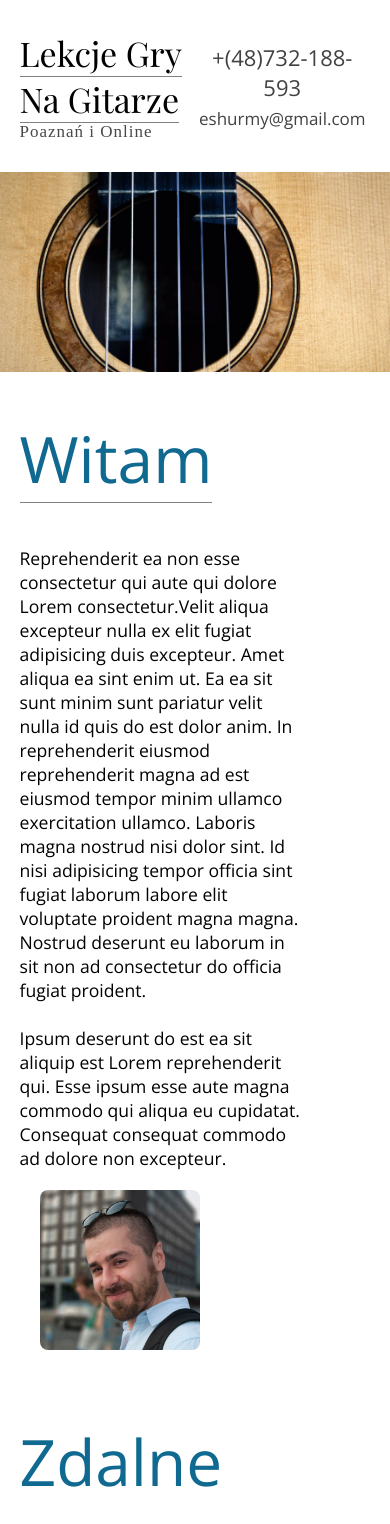
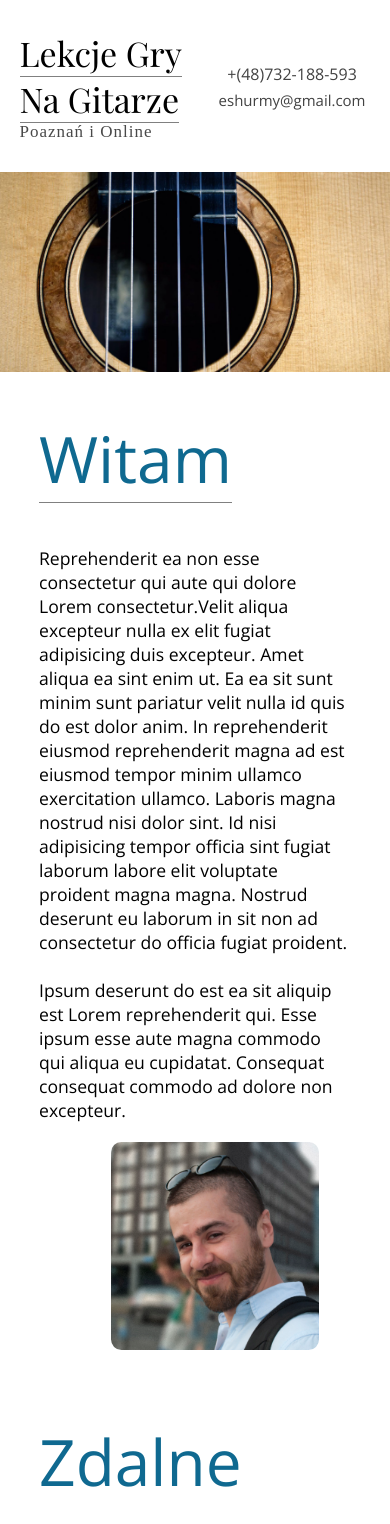
Before and after one commit to yauheniShurmei/guitar-lesson-poznan, a React (Create React App) app: page /home in a window 390 px wide. Shown: the top 1524 px of the page. Built offline with nearby package versions, Linux system fonts and the light colour scheme.

Commit message:
some css changes

```diff
--- a/src/Button/Button.js
+++ b/src/Button/Button.js
@@ -1,12 +1,11 @@
+import { Link } from "react-router-dom";
 import classes from "./Button.module.css";
 
 const Button = (props) => {
   return (
-    <div className={classes.Button}>
-      <a href={props.to} onclick="event.preventDefault()">
-        {props.children}
-      </a>
-    </div>
+    <Link className={classes.Button} to={props.to}>
+      {props.children}
+    </Link>
   );
 };
 
--- a/src/Button/Button.module.css
+++ b/src/Button/Button.module.css
@@ -9,9 +9,21 @@
   width: fit-content;
   margin: 4rem auto;
   display: flex;
+  text-decoration: none;
+  color: black;
 }
+
 .Button:hover {
   background-color: #0f6990;
   color: white;
   border-color: #0f6990;
 }
+
+@media (max-width: 450px) {
+  .Button {
+    background-color: #0f6990;
+    border: none;
+    transition: 0s;
+    color: white;
+  }
+}
--- a/src/Header/Header.module.css
+++ b/src/Header/Header.module.css
@@ -37,9 +37,26 @@
 .Email {
   font-size: 17px;
 }
+@media (max-width: 700px) {
+  .Header {
+    width: 90%;
+  }
+  .Phone {
+    font-size: 20px;
+  }
+  .Email {
+    font-size: 17px;
+  }
+}
 
 @media (max-width: 500px) {
   .Header {
     width: 90%;
   }
+  .Phone {
+    font-size: 16px;
+  }
+  .Email {
+    font-size: 15px;
+  }
 }
--- a/src/Home/Home.module.css
+++ b/src/Home/Home.module.css
@@ -43,11 +43,22 @@
   width: fit-content;
 }
 
-@media (max-width: 399px) {
+@media (max-width: 800px) {
   .Home_content {
-    max-width: 90%;
+    max-width: 100%;
+  }
+  .Home_content h1 {
+    margin-left: 10%;
+    display: inline-block;
   }
   .AboutMe {
     flex-direction: column;
+    justify-content: center;
+    align-items: center;
+  }
+  .AboutMe div {
+    width: 13rem;
+    margin: auto;
+    text-align: center;
   }
 }
--- a/src/PhotoBlock/PhotoBlock.module.css
+++ b/src/PhotoBlock/PhotoBlock.module.css
@@ -5,6 +5,6 @@
 } */
 
 .PhotoBlock div {
-  width: 100%;
+  min-width: 100%;
   height: 200px;
 }
```
